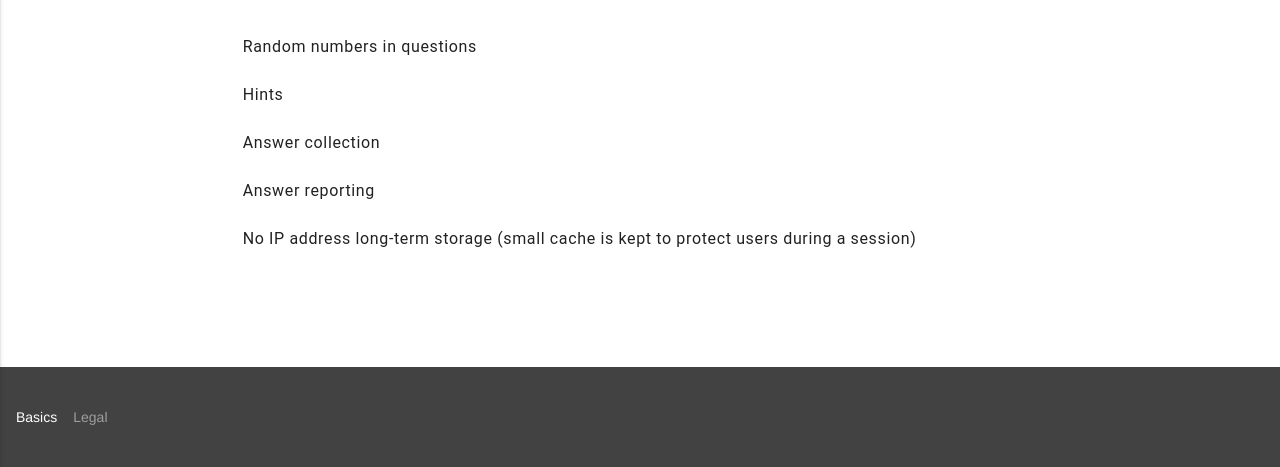
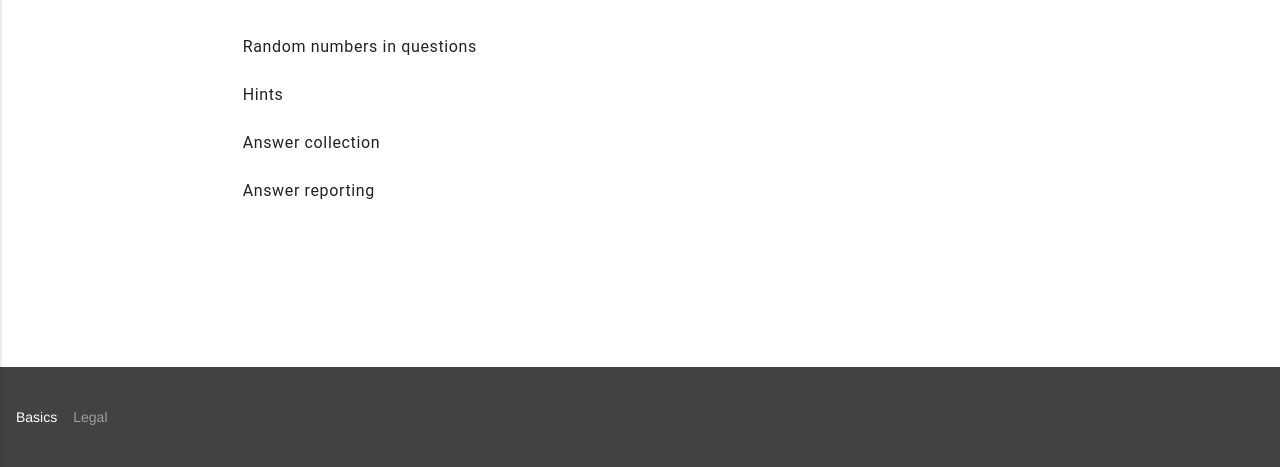
Before and after one commit to ctrlaltf24/assignmentsmanager, a PHP site: page / in a window 1280 px wide. Shown: the part 333-800 px from the top of the page. Run offline with PHP 8.4, Linux system fonts and the light colour scheme; data that the repository does not hold is empty.

Commit message:
removed IP log message

```diff
--- a/public_html/index.php
+++ b/public_html/index.php
@@ -39,9 +39,6 @@ echo template_header(true,$logged_in,$is_teacher);
                 <li class="mdl-list__item">
                     <span class="mdl-list__item-primary-content">Answer reporting</span>
                 </li>
-                <li class="mdl-list__item">
-                    <span class="mdl-list__item-primary-content">No IP address long-term storage (small cache is kept to protect users during a session)</span>
-                </li>
             </ul>
         </div>
     </div>
```
